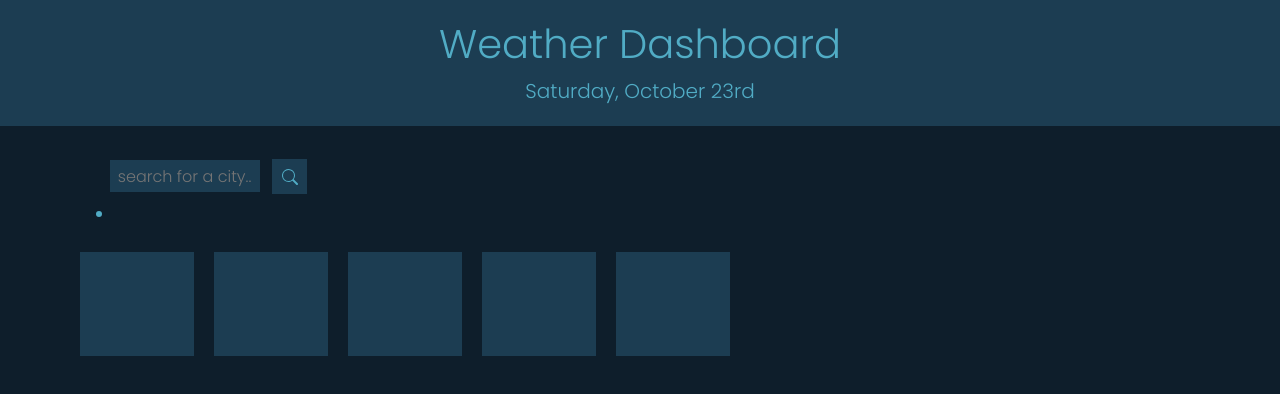
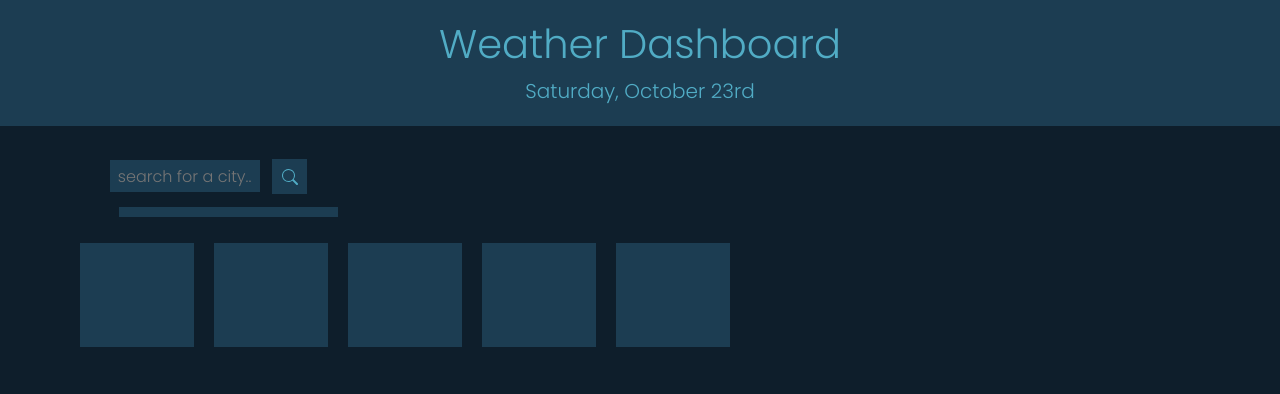
Before and after one commit to madeleinesc/weather-dashboard, a plain HTML site: page index.html in a window 1280 px wide. Both pictures are taken after a click on the button 289 px from the left and 176 px from the top of the page. Drawn offline with nearby package versions, Linux system fonts and the light colour scheme; no server answers.

Commit message:
modified list properties in css

```diff
--- a/assets/css/styles.css
+++ b/assets/css/styles.css
@@ -32,6 +32,7 @@ body {
 }
 
 input.searchBar {
+    justify-content: left;
     border: none;
     width: 150px;
     height: 32px;
@@ -55,9 +56,22 @@ button {
     background: #1c3d52;
 }
 
+ul li {
+    background: #1c3d52;
+    margin: 5px;
+    padding: 5px;
+}
+
+li {
+    list-style-type: none;
+    text-align:left;
+
+}
+
 /* current weather section properties */
 .currentWeather {
-    margin:10px;
+    margin-top: 20px;
+    padding-top: 10px;
     text-align: left;
 }
 
```
Also changed, not shown: assets/js/script.js (+2 -9 lines).
